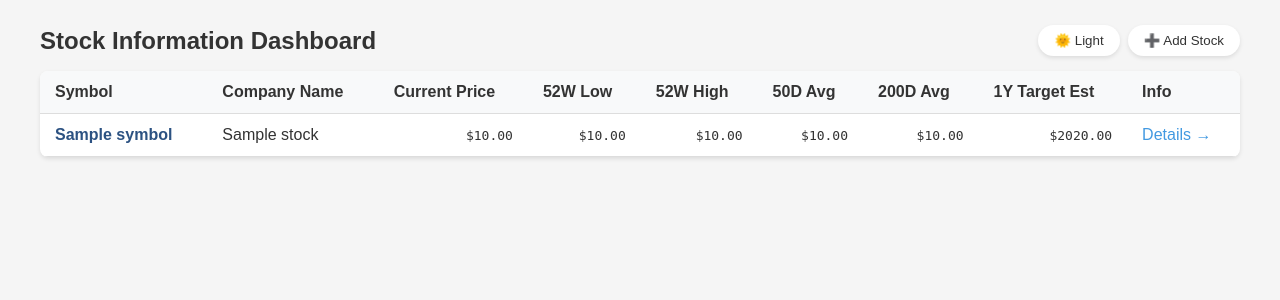
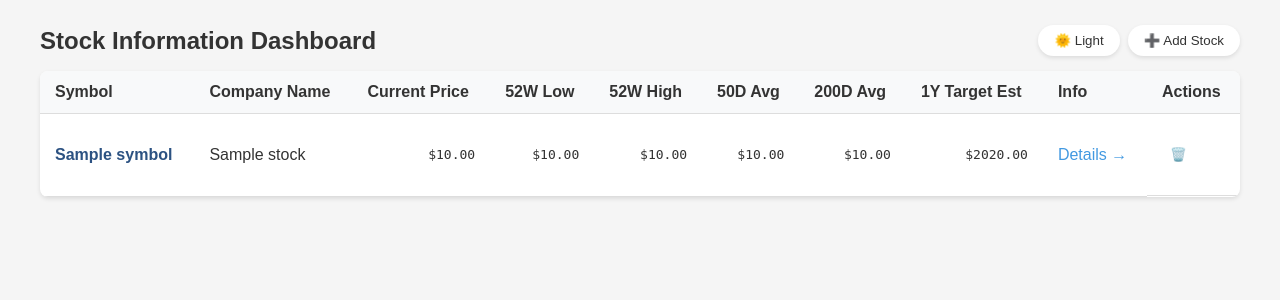
Before and after one commit to cmangalwedhe/stocks-tracker, a Flask app: template templates/index.html in a window 1280 px wide. Shown: the top 300 px of the page. Run offline with Flask 3, Linux system fonts and the light colour scheme; the template is opened without the code that fills it: most values are stand-ins (such as "Sample title", 1, 10 or a date in 2020).

Commit message:
added delete feature to website

```diff
--- a/templates/index.html
+++ b/templates/index.html
@@ -320,6 +320,26 @@
                 box-shadow: none;
             }
         }
+
+        .delete-btn {
+            background: none;
+            border: none;
+            color: #e53e3e;
+            cursor: pointer;
+            padding: 21px 8px;
+            border-radius: 4px;
+            transition: all 0.2s;
+        }
+
+        .delete-btn:hover {
+            background-color: #fed7d7;
+        }
+
+        .actions-cell {
+            display: flex;
+            gap: 16px;
+            align-items: center;
+        }
     </style>
 </head>
 <body>
@@ -349,6 +369,7 @@
                     <th>200D Avg</th>
                     <th>1Y Target Est</th>
                     <th>Info</th>
+                    <th>Actions</th>
                 </tr>
             </thead>
             <tbody>
@@ -363,6 +384,15 @@
                     <td class="number">${{ "%.2f"|format(stock.twoHundredDayAverage) if stock.twoHundredDayAverage != 'N/A' else 'N/A' }}</td>
                     <td class="number">${{ "%.2f"|format(stock.oneYearTargetEstimate) if stock.oneYearTargetEstimate != 'N/A' else 'N/A' }}</td>
                     <td><a href="{{ stock.url }}" target="_blank">Details →</a></td>
+                    <td class="actions-cell">
+                        <button
+                            class="delete-btn"
+                            onclick="deleteStock('{{ stock.symbol }}')"
+                            title="Delete {{ stock.symbol }}"
+                        >
+                            🗑️
+                        </button>
+                    </td>
                 </tr>
                 {% endfor %}
             </tbody>
@@ -393,8 +423,19 @@
                     <span class="label">1Y Target Est:</span>
                     <span class="value">${{ "%.2f"|format(stock.oneYearTargetEstimate) if stock.oneYearTargetEstimate != 'N/A' else 'N/A' }}</span>
                 </div>
+
                 <div class="data-row">
                     <a href="{{ stock.url }}" target="_blank">View Details →</a>
+                </div>
+
+                <div class="data-row">
+                    <button
+                        class="delete-btn"
+                        onclick="deleteStock('{{ stock.symbol }}')"
+                        title="Delete {{ stock.symbol }}"
+                    >
+                        🗑️
+                    </button>
                 </div>
             </div>
             {% endfor %}
@@ -503,6 +544,32 @@
                 addStock();
             }
         });
+
+        function deleteStock(symbol) {
+    if (!confirm(`Are you sure you want to remove ${symbol} from the list?`)) {
+        return;
+    }
+
+    fetch('/delete_stock', {
+        method: 'POST',
+        headers: {
+            'Content-Type': 'application/x-www-form-urlencoded',
+        },
+        body: `symbol=${encodeURIComponent(symbol)}`
+    })
+    .then(response => response.json())
+    .then(data => {
+        if (data.success) {
+            // Refresh the page to show updated data
+            location.reload();
+        } else {
+            alert(data.message);
+        }
+    })
+    .catch(error => {
+        alert('An error occurred while trying to delete the stock.');
+    });
+}
     </script>
 </body>
 </html>
--- a/test.py
+++ b/test.py
@@ -75,7 +75,6 @@ def add_stock():
     try:
         ticker = yf.Ticker(symbol)
         info = ticker.get_info()
-
         if info:
             STOCKS.append(symbol)
             STOCKS.sort()
@@ -88,5 +87,18 @@ def add_stock():
     return jsonify({'success': False, 'message': 'Invalid stock symbol'})
 
 
+@app.route('/delete_stock', methods=['POST'])
+def delete_stock():
+    symbol = request.form.get('symbol', '').strip().lower()
+
+    if symbol in STOCKS:
+        STOCKS.remove(symbol)
+        # Invalidate cache
+        get_all_stock_data.cache_clear()
+        return jsonify({'success': True, 'message': 'Stock removed successfully'})
+
+    return jsonify({'success': False, 'message': 'Stock not found'})
+
+
 if __name__ == '__main__':
-    app.run(debug=True)
+    app.run(debug=True, host='0.0.0.0')
```
